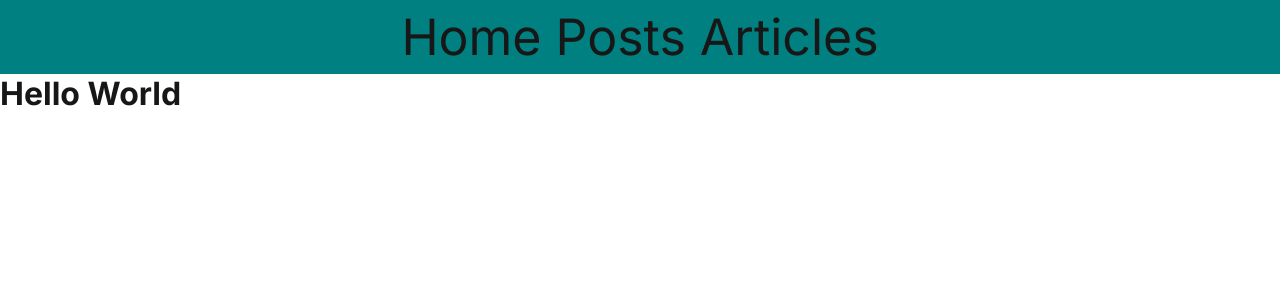
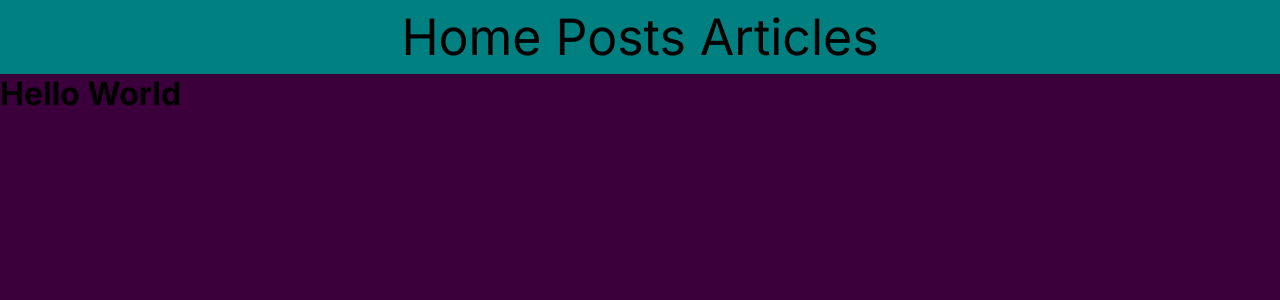
Before and after one commit to AhmedSaadRF/nextjs-project, a Next.js app: page / in a window 1280 px wide. Shown: the top 300 px of the page. Built offline with nearby package versions, Linux system fonts and the light colour scheme.

Commit message:
Upload Project

```diff
--- a/app/globals.css
+++ b/app/globals.css
@@ -1,13 +1,85 @@
 :root {
-  --background: #ffffff;
-  --foreground: #171717;
+	--max-width: 1100px;
+	--border-radius: 12px;
+	--font-mono: ui-monospace, Menlo, Monaco, "Cascadia Mono", "Segoe UI Mono",
+		"Roboto Mono", "Oxygen Mono", "Ubuntu Monospace", "Source Code Pro",
+		"Fira Mono", "Droid Sans Mono", "Courier New", monospace;
+
+	--foreground-rgb: 0, 0, 0;
+	--background-start-rgb: 214, 219, 220;
+	--background-end-rgb: 255, 255, 255;
+
+	--primary-glow: conic-gradient(
+		from 180deg at 50% 50%,
+		#16abff33 0deg,
+		#0885ff33 55deg,
+		#54d6ff33 120deg,
+		#0071ff33 160deg,
+		transparent 360deg
+	);
+	--secondary-glow: radial-gradient(
+		rgba(255, 255, 255, 1),
+		rgba(255, 255, 255, 0)
+	);
+
+	--tile-start-rgb: 239, 245, 249;
+	--tile-end-rgb: 228, 232, 233;
+	--tile-border: conic-gradient(
+		#00000080,
+		#00000040,
+		#00000030,
+		#00000020,
+		#00000010,
+		#00000010,
+		#00000080
+	);
+
+	--callout-rgb: 238, 240, 241;
+	--callout-border-rgb: 172, 175, 176;
+	--card-rgb: 180, 185, 188;
+	--card-border-rgb: 131, 134, 135;
 }
 
 @media (prefers-color-scheme: dark) {
 	:root {
-    --background: #0a0a0a;
-    --foreground: #ededed;
+		--foreground-rgb: 255, 255, 255;
+		--background-start-rgb: 0, 0, 0;
+		--background-end-rgb: 0, 0, 0;
+
+		--primary-glow: radial-gradient(
+			rgba(1, 65, 255, 0.4),
+			rgba(1, 65, 255, 0)
+		);
+		--secondary-glow: linear-gradient(
+			to bottom right,
+			rgba(1, 65, 255, 0),
+			rgba(1, 65, 255, 0),
+			rgba(1, 65, 255, 0.3)
+		);
+
+		--tile-start-rgb: 2, 13, 46;
+		--tile-end-rgb: 2, 5, 19;
+		--tile-border: conic-gradient(
+			#ffffff80,
+			#ffffff40,
+			#ffffff30,
+			#ffffff20,
+			#ffffff10,
+			#ffffff10,
+			#ffffff80
+		);
+
+		--callout-rgb: 20, 20, 20;
+		--callout-border-rgb: 108, 108, 108;
+		--card-rgb: 100, 100, 100;
+		--card-border-rgb: 200, 200, 200;
 	}
+}
+
+* {
+	box-sizing: border-box;
+	padding: 0;
+	margin: 0;
 }
 
 html,
@@ -17,17 +89,13 @@
 }
 
 body {
-  color: var(--foreground);
-  background: var(--background);
-  font-family: Arial, Helvetica, sans-serif;
-  -webkit-font-smoothing: antialiased;
-  -moz-osx-font-smoothing: grayscale;
-}
-
-* {
-  box-sizing: border-box;
-  padding: 0;
-  margin: 0;
+	color: rgb(var(--foreground-rgb));
+	background: linear-gradient(
+			to bottom,
+			transparent,
+			rgb(var(--background-end-rgb))
+		)
+		rgb(var(--background-start-rgb));
 }
 
 a {
@@ -40,3 +108,8 @@
 		color-scheme: dark;
 	}
 }
+
+.main-div {
+	background: rgb(59, 0, 59);
+	height: 100vh;
+}
```
Lines whose indentation alone changed are shown as unchanged.
